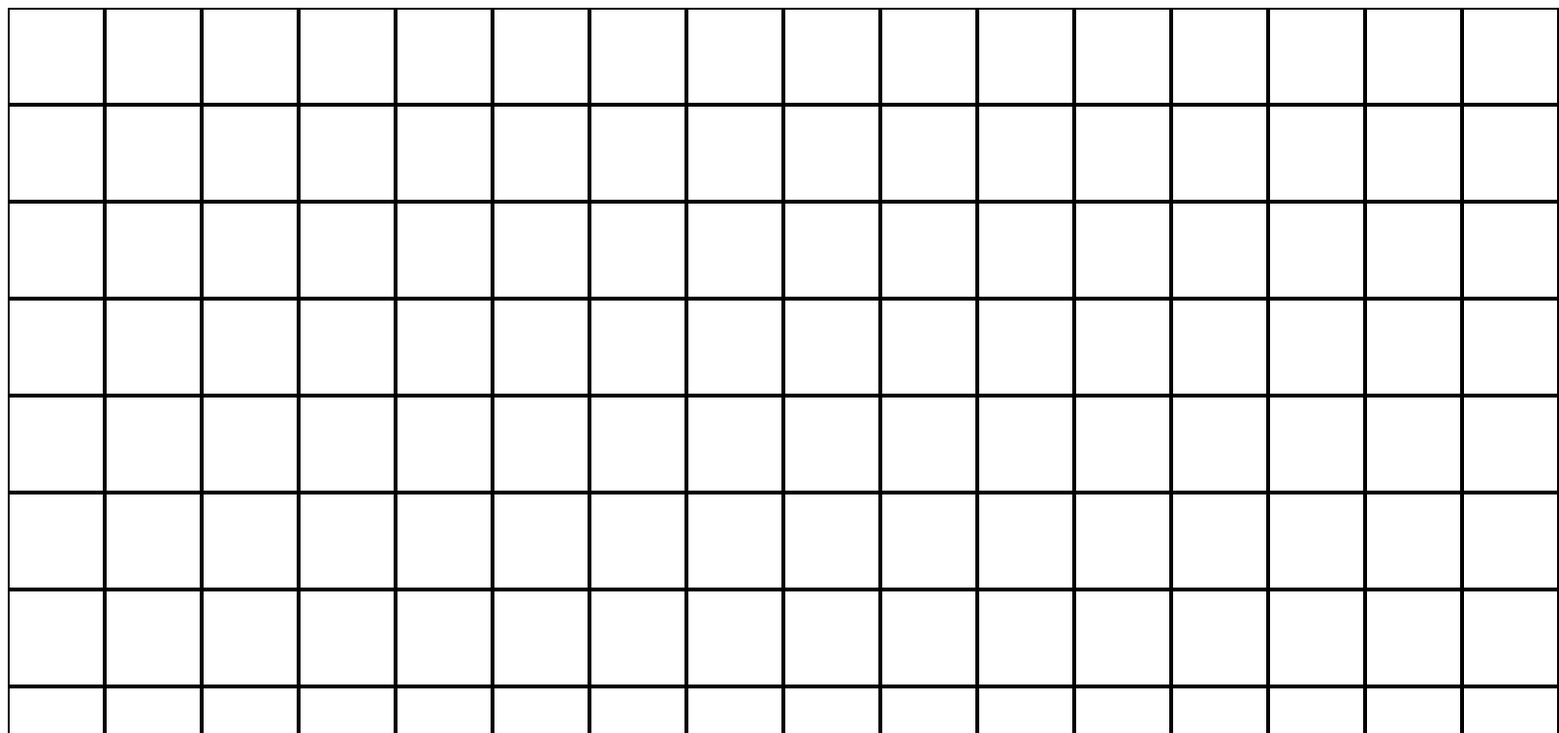
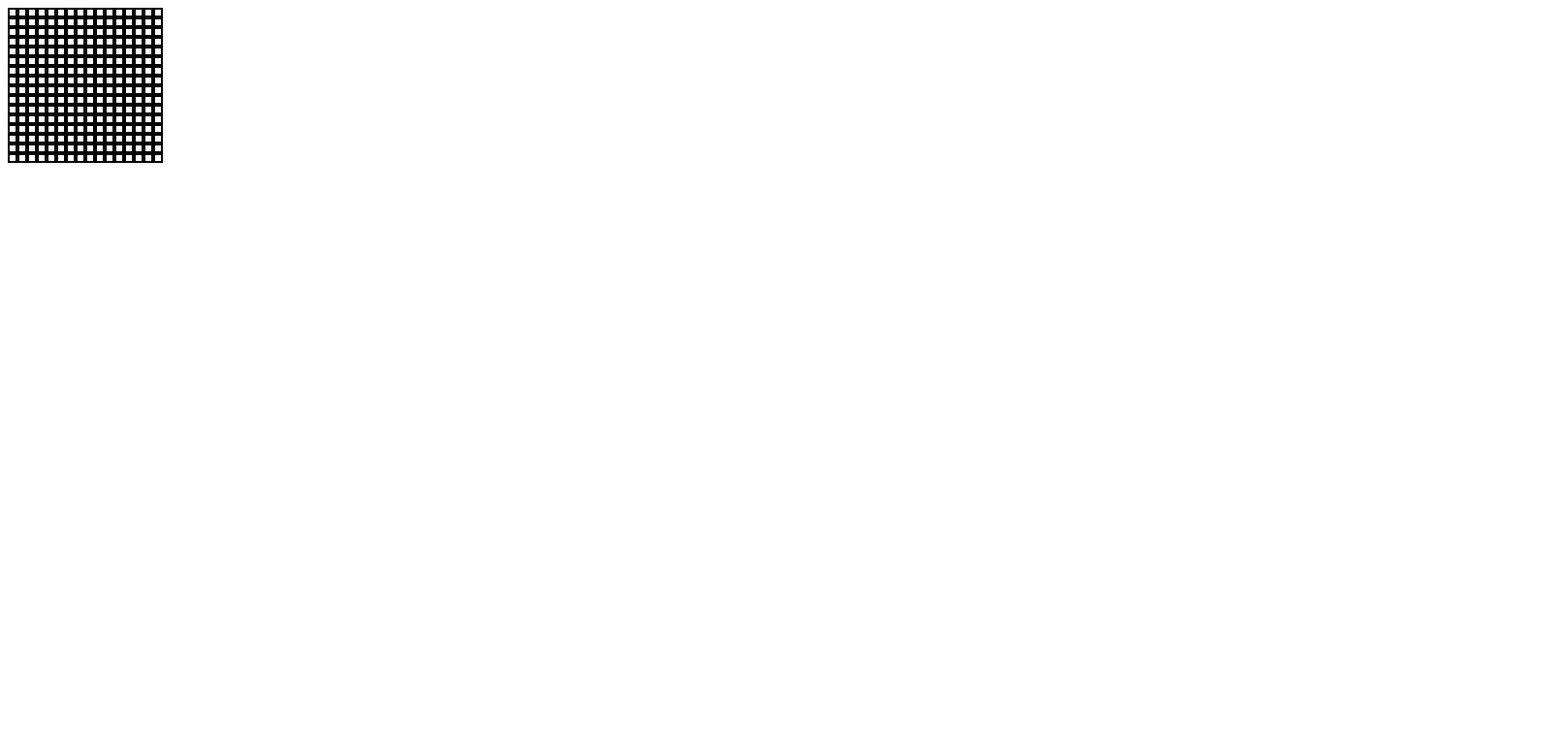
Before and after one commit to NicholasWMurphy/Etch-a-Sketch, a plain HTML site: page index.html in a window 1280 px wide. Shown: the top 756 px of the page at 97% size, 1608 px wide, since content can reach past the window. Drawn offline with Linux system fonts and the light colour scheme.

Commit message:
added the hover mouse event handler

```diff
--- a/script.js
+++ b/script.js
@@ -4,8 +4,12 @@ const container = document.querySelector("#grid-container");
 
     for (let i = 0; i < 256; i++) {
     const div = document.createElement("div");
-    div.style.width = "100px";
-    div.style.height = "100px";
+    div.style.width = "10px";
+    div.style.height = "10px";
     div.style.border = "2px solid black";
     container.appendChild(div);
+
+    div.onmousemove = (event) => {
+        div.style.backgroundColor = "red";
+    };
     }
--- a/styles.css
+++ b/styles.css
@@ -6,6 +6,7 @@
 #grid-container {
     display: flex;
     flex-wrap: wrap;
-    min-width: 1600px;
-    min-height: 1600px;
+    max-width: 161px;
+    max-height: 163px;
+
 }
```
